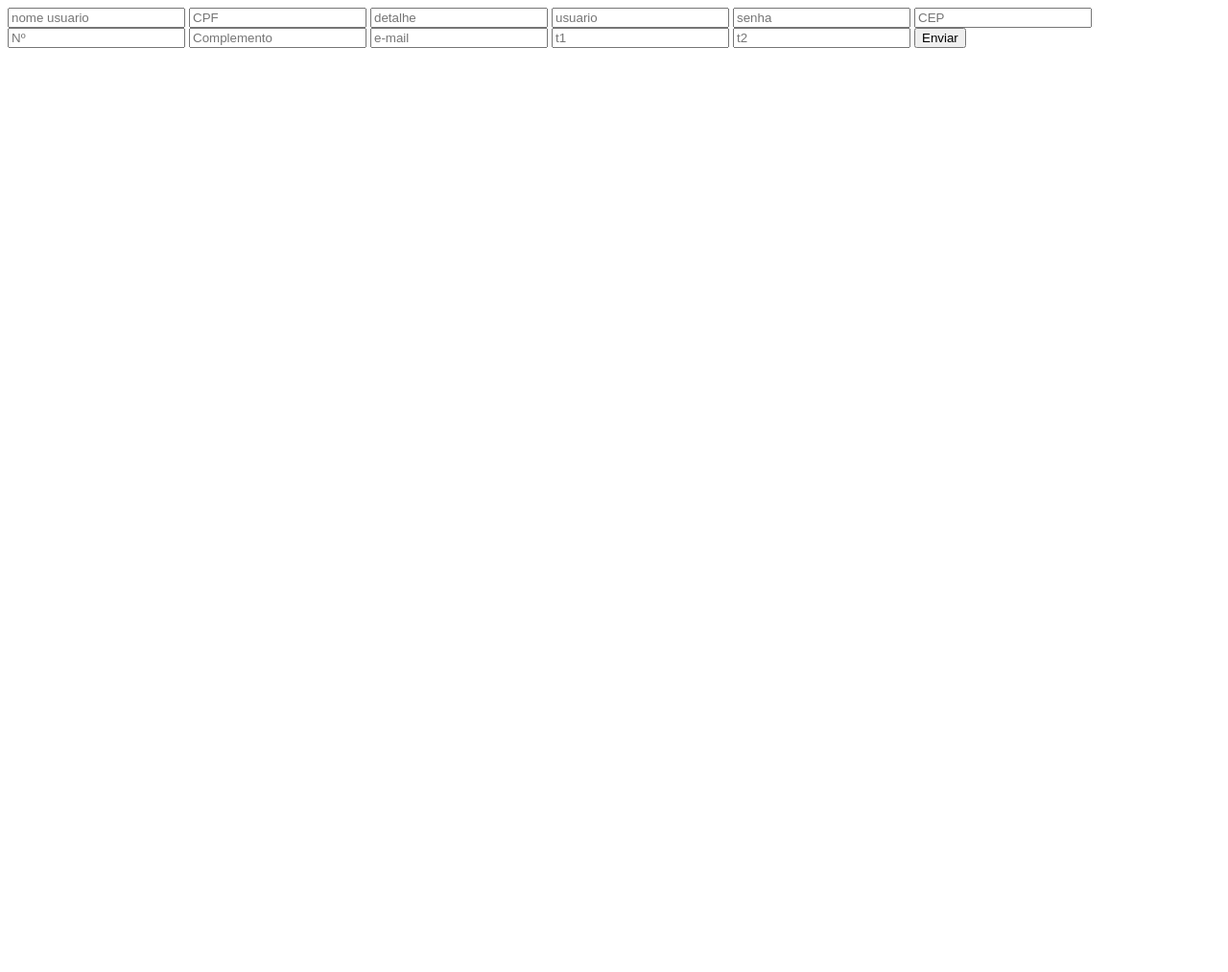
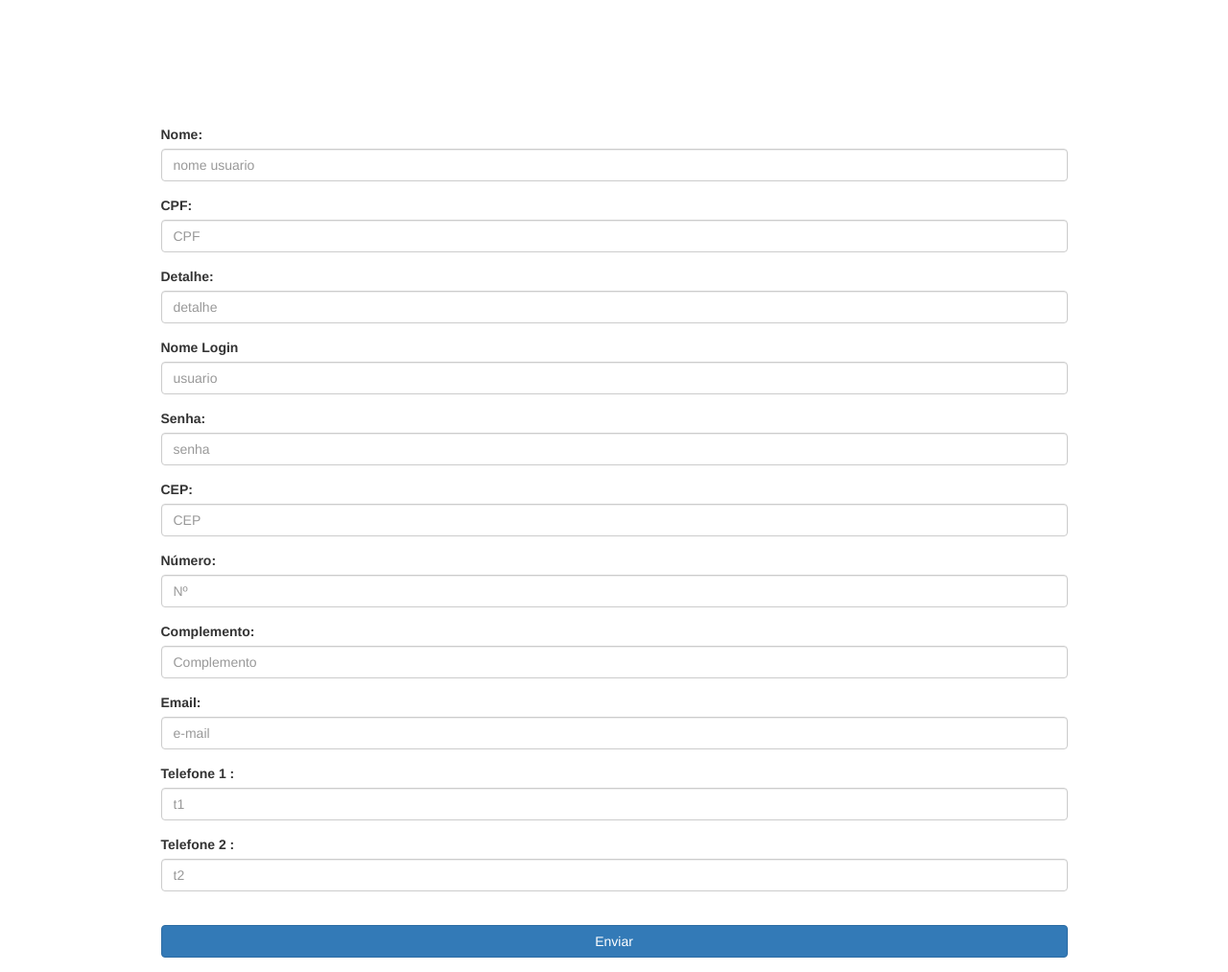
Before and after one commit to michellima193/caririServico, a CodeIgniter app: page /caririServico/index.php/controllercadastro/trabalhador in a window 1280 px wide. Shown: the whole page at 96% size. Before the commit the page ends 50 px from the top, so only its background shows below. Run offline with CodeIgniter, Linux system fonts and the light colour scheme; some libraries are stand-ins or nearby versions.

Commit message:
michel pagina Principal 1.0/pagina da cadastro 1.0

```diff
--- a/application/views/pagCadastro.php
+++ b/application/views/pagCadastro.php
@@ -1,28 +1,73 @@
 <!DOCTYPE html>
-<!--
-To change this license header, choose License Headers in Project Properties.
-To change this template file, choose Tools | Templates
-and open the template in the editor.
--->
+
 <html>
     <head>
         <meta charset="UTF-8">
-        <title></title>
+        <title>Cadastro Trabalhador</title>
+        <link rel="stylesheet" type="text/css" href="<?php echo base_url('bootstrap-3.3.7-dist/css/bootstrap-theme.min'); ?>">
+        <link rel="stylesheet" type="text/css" media="all" href="<?php echo base_url('bootstrap-3.3.7-dist/css/bootstrap.css'); ?>">
+        <link rel="stylesheet" type="text/css" media="all" href="<?php echo base_url('bootstrap-3.3.7-dist/css/estilo2.css'); ?>">
+
+        <script src="<?php echo base_url("bootstrap-3.3.7-dist/js/jquery-3.2.1.min.js"); ?>"></script>
+        <script src="<?php echo base_url("bootstrap-3.3.7-dist/js/bootstrap.min.js"); ?>"></script>
     </head>
     <body>
         <?php echo form_open('ControllerCadastro/cadastro'); ?>
-        <input type="text" name="Nome_Usuario" placeholder="nome usuario" required=""/>
-        <input type="text" name="CPF" placeholder="CPF" required/>
-        <input type="text" name="Detalhe" placeholder="detalhe"/>
-        <input type="text" name="User_Login" placeholder="usuario"/>
-        <input type="text" name="Senha_Usuario" placeholder="senha"/>
-        <input type="text" name="CEP" placeholder="CEP"/>
-        <input type="text" name="Numero" placeholder="Nº"/>
-        <input type="text" name="Complemento" placeholder="Complemento"/>
-        <input type="text" name="Email" placeholder="e-mail"/>
-        <input type="text" name="Telefone1" placeholder="t1"/>
-        <input type="text" name="Telefone2" placeholder="t2"/>
-        <input type="submit" value="Enviar">
-        <?php echo form_close(); ?>
+        <div class="container" style="padding-top: 130px">
+            <div class="row">
+                <div class="col-xs-12 col-lg-10 col-lg-offset-1">
+                    <div class="form-group">
+                        <label for="Nome_Usuario">Nome:</label>
+                        <input type="text" class="form-control" name="Nome_Usuario" id="Nome_Usuario" placeholder="nome usuario" required=""/>
+                    </div>
+                    <div class="form-group">
+                        <label for="CPF">CPF:</label>
+                        <input type="text" class="form-control" name="CPF" id="CPF" placeholder="CPF" required/>
+                    </div>
+                    <div class="form-group">
+                        <label for="Detalhe">Detalhe:</label>
+                        <input type="text" class="form-control" name="Detalhe"  id="Detalhe" placeholder="detalhe"/>
+                    </div>
+                    <div class="form-group">
+                        <label for="User_Login">Nome Login</label>
+                            <input type="text" class="form-control" name="User_Login"  id="User_Login" placeholder="usuario"/>
+                    </div>
+                    <div class="form-group">
+                        <label for="Senha_Usuario">Senha:</label>
+                        <input type="password" class="form-control" name="Senha_Usuario" id="Senha_Usuario" placeholder="senha"/>
+                    </div>
+                    <div class="form-group">
+                        <label for="CEP">CEP:</label>
+                        <input type="text" class="form-control" name="CEP" id="CEP" placeholder="CEP"/>
+                    </div>
+                    <div class="form-group">
+                        <label for="Numero">Número:</label>
+                        <input type="number" class="form-control" name="Numero" id="Numero" placeholder="Nº"/>
+                    </div>
+                    <div class="form-group">
+                        <label for="Complemento">Complemento:</label>
+                        <input type="text" class="form-control" name="Complemento"  id="Complemento" placeholder="Complemento"/>
+                        </label>
+                    </div>
+                    <div class="form-group">
+                        <label for="Email">Email:</label>
+                        <input type="email" class="form-control" name="Email" id="Email" placeholder="e-mail"/>
+                    </div>
+                    <div class="form-group">
+                        <label for="Telefone1">Telefone 1 :</label>
+                        <input type="text" class="form-control" name="Telefone1" id="Telefone1" placeholder="t1"/>
+                    </div>
+                    <div class="form-group">
+                        <label for="Telefone2">Telefone 2 :</label>
+                        <input type="text" class="form-control" name="Telefone2" id="Telefone2" placeholder="t2"/>
+                    </div>
+                    <br>
+                    <div class="form-group">
+                        <input type="submit" class="btn btn-block btn-primary" value="Enviar">
+                    </div>
+                    <?php echo form_close(); ?>
+                </div>
+            </div>
+        </div>
     </body>
 </html>
```
